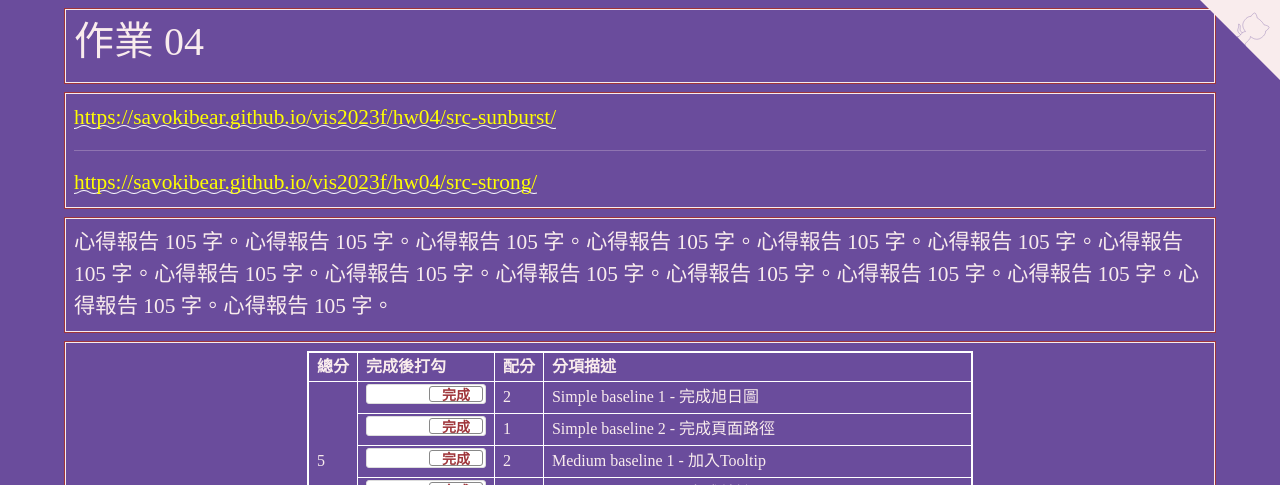
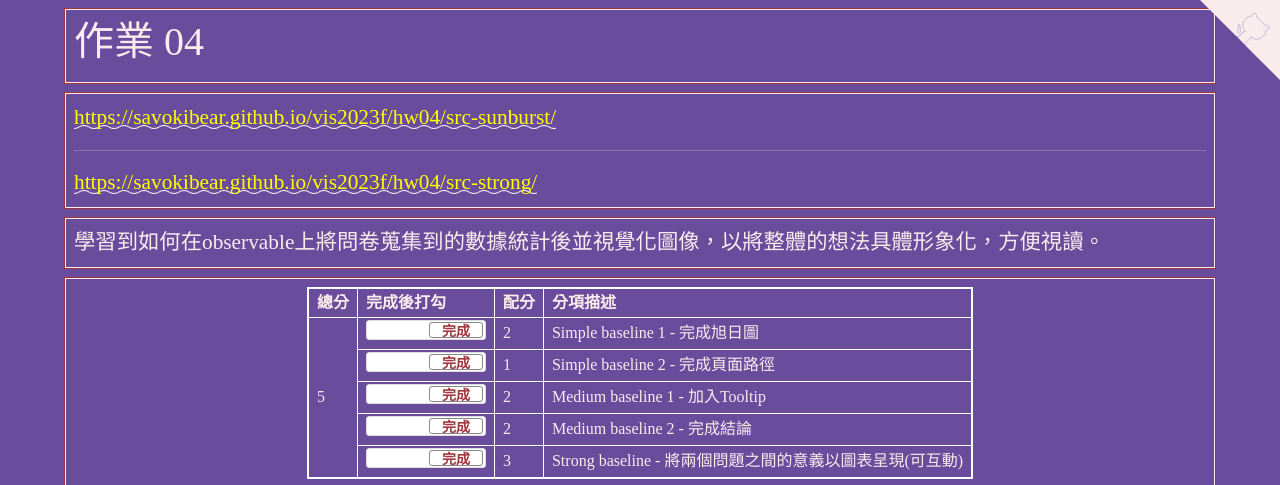
Before and after one commit to savokibear/vis2023f, a plain HTML site: page hw04/index.html in a window 1280 px wide. Shown: the top 485 px of the page. Drawn offline with nearby package versions, Linux system fonts and the light colour scheme.

Commit message:
Update index.html

```diff
--- a/hw04/index.html
+++ b/hw04/index.html
@@ -187,7 +187,8 @@
   <!-- ------------------------------------------------>
   <div class="row hw12">
     <div class="col-md-12 twenty">
-      心得報告 105 字。心得報告 105 字。心得報告 105 字。心得報告 105 字。心得報告 105 字。心得報告 105 字。心得報告 105 字。心得報告 105 字。心得報告 105 字。心得報告 105 字。心得報告 105 字。心得報告 105 字。心得報告 105 字。心得報告 105 字。心得報告 105 字。
+      學習到如何在observable上將問卷蒐集到的數據統計後並視覺化圖像，以將整體的想法具體形象化，方便視讀。
+
     </div>
   </div>
 
```
